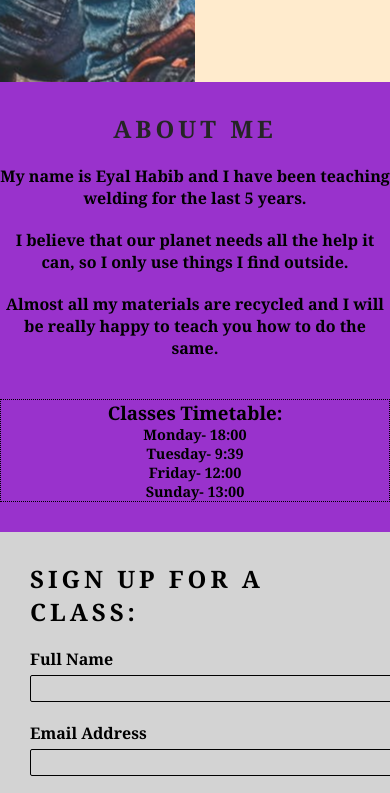
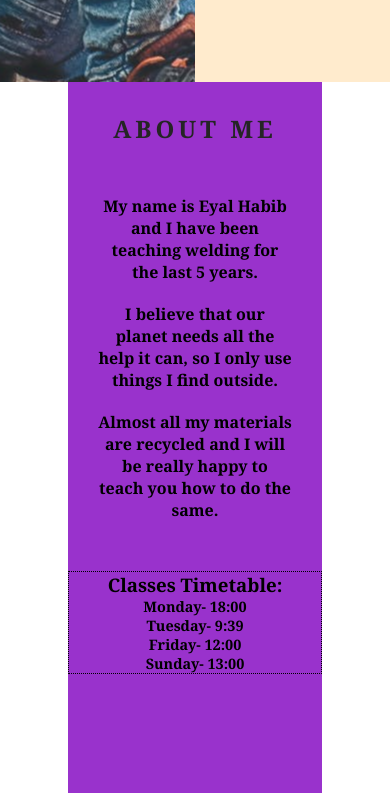
Before and after one commit to tamirgen/Welding-Classes, a plain HTML site: page index.html in a window 390 px wide. Shown: the part 818-1611 px from the top of the page. Drawn offline with Linux system fonts and the light colour scheme.

Commit message:
add media quary for screens up to 1200px for about me section

```diff
--- a/assests/css/style.css
+++ b/assests/css/style.css
@@ -118,6 +118,7 @@ h1, h2 {
 .timetable {
      font-size: 90%;
      color: black;
+     list-style-type: none;
 
 }
 
@@ -243,3 +244,24 @@ footer {
     font-size: 130%;
     font-style: italic;
 }
+
+/* Media queries */
+
+/* For larger to medium screens size from 1200px wide and down */
+
+@media screen and (max-width: 1200px) {
+    #about-me {
+        width: 65%;
+        height: 800px;
+        margin: 0 auto;
+    }
+
+    #about-me-text {
+        padding: 30px;
+        margin: 0;
+    }
+
+    hr {
+        display: none;
+    }
+}
```
